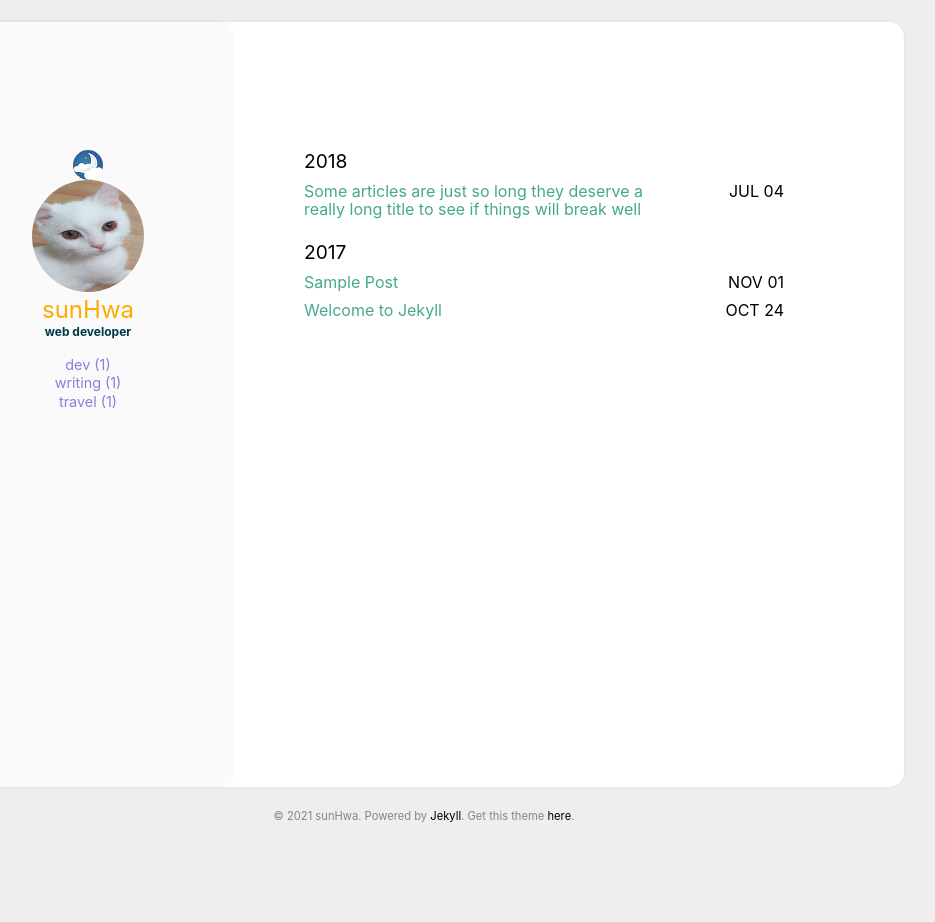
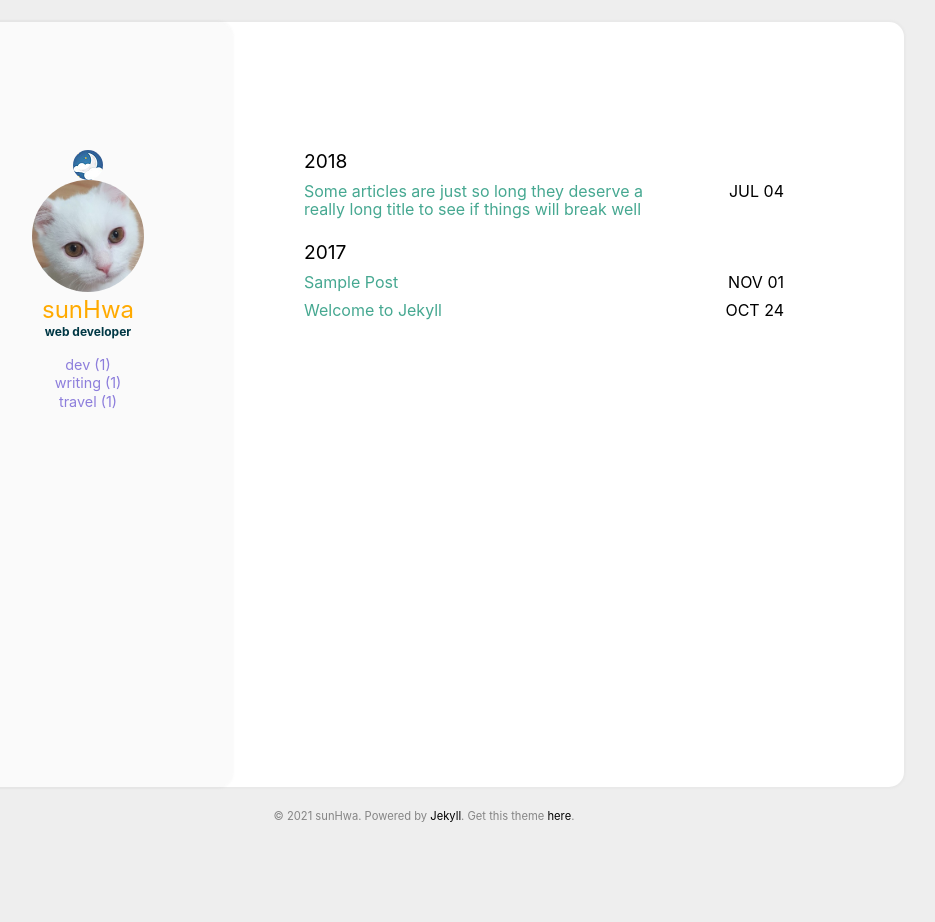
Before and after one commit to inhwa377/inhwa377.github.io, a Jekyll site: the page built from index.html, in a window 1280 px wide. Shown: the whole page, without its empty margins (216-1151 px from the left). Built offline with Jekyll 4.4.1, drawn with Linux system fonts in a browser that asks for light colours.

Commit message:
Update _config.yml

```diff
--- a/_config.yml
+++ b/_config.yml
@@ -19,7 +19,7 @@ disqus_shortname: #disqus shortname
 
 user:
   name: sunHwa
-  pic: /assets/img/보리.jpg
+  pic: /assets/img/bori.jpg
   picAlt: "catbook"
   job: web developer
   aboutme: false # comment this out if you don't need the 'about' page.
```
